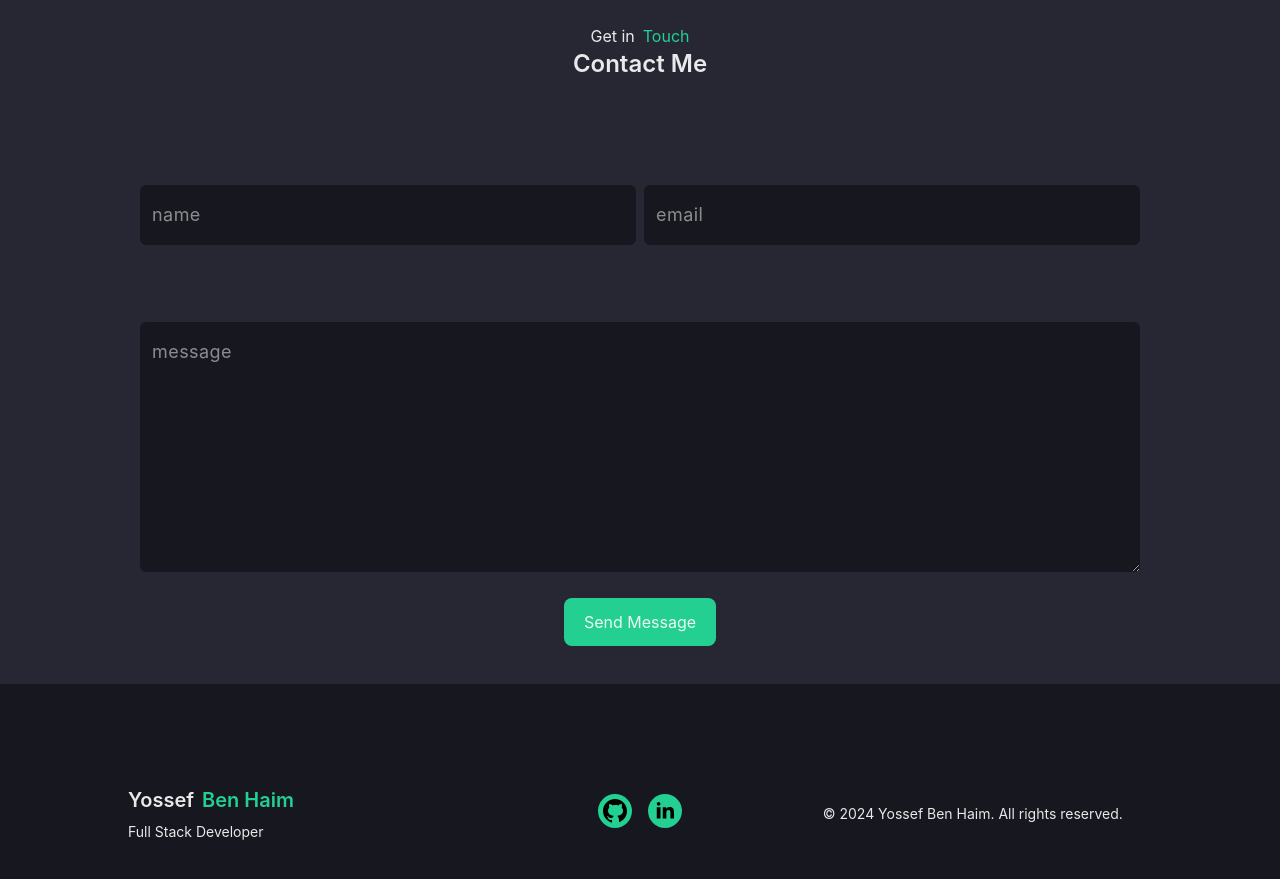
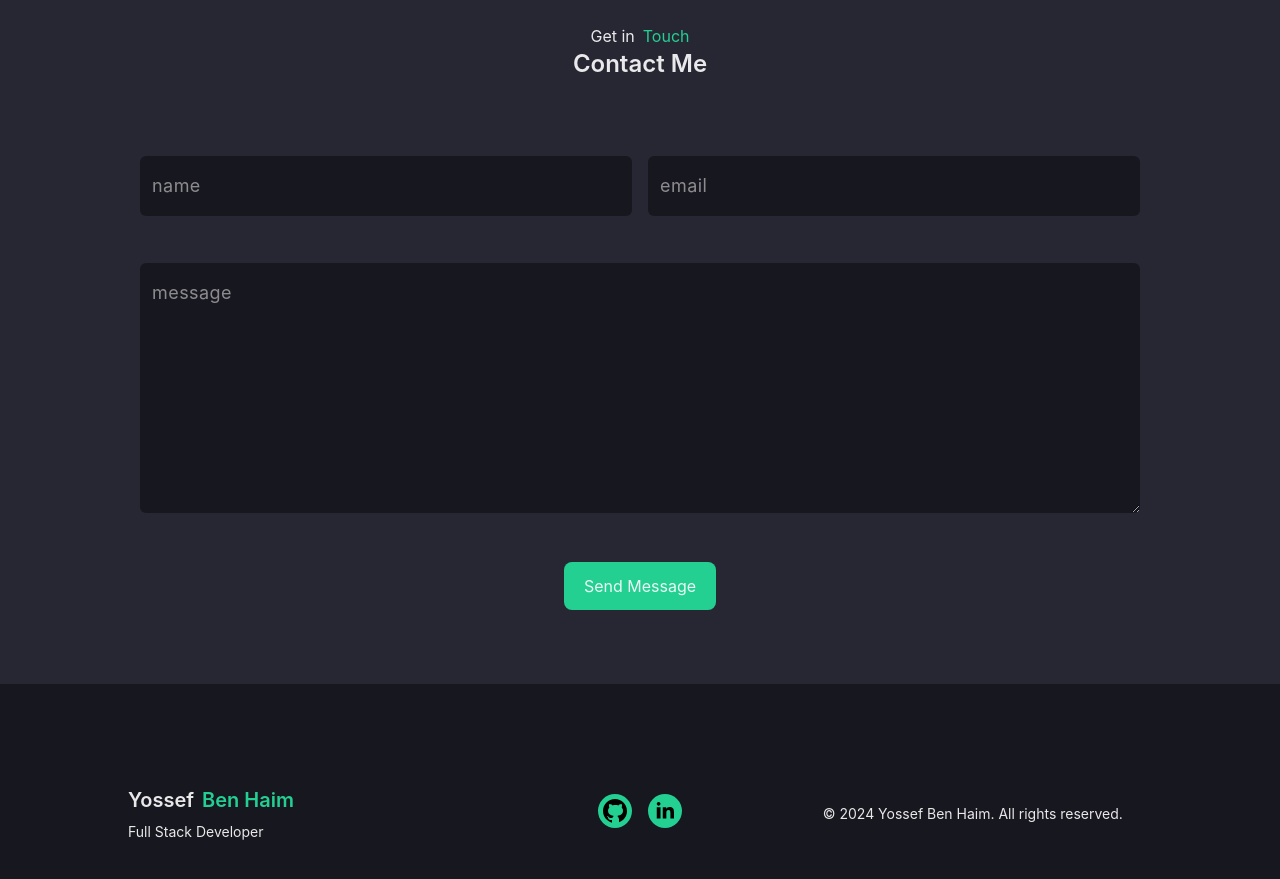
Before and after one commit to yossefbenhaim/myPortfolioWebsite, a React (Vite) app: page / in a window 1280 px wide. Shown: the part 2620-3499 px from the top of the page. Built offline with nearby package versions, Linux system fonts and the light colour scheme.

Commit message:
fix(): button from

```diff
--- a/src/components/contact/contactForm/contactForm.tsx
+++ b/src/components/contact/contactForm/contactForm.tsx
@@ -56,7 +56,7 @@ const ContactForm = () => {
 				className="py-3 flex flex-col  sm:w-full 2xl:w-[60%]  h-[85%]  items-center animate-slide-in-down"
 			>
 				<div className="w-full h-full flex flex-col justify-between items-center">
-					<div className="p-3 gap-2 sm:h-[50%] w-full flex sm:flex-row flex-col justify-between items-center">
+					<div className="p-3 gap-4 sm:h-[50%] w-full flex sm:flex-row flex-col justify-between items-center">
 						<CustomTextField name={ContactFormKeys.NAME} />
 						<CustomTextField name={ContactFormKeys.EMAIL} />
 					</div>
@@ -64,7 +64,7 @@ const ContactForm = () => {
 						<CustomTextField name={ContactFormKeys.MESSAGE} isTextarea={true} />
 					</div>
 				</div>
-				<div className='h-[10%]'>
+				<div className='h-[30%] flex flex-col justify-center items-center'>
 					<GenericButton pathNavigate={PathName.CONTACT} name={SENS_MESSAGE} />
 				</div>
 			</form>
```
